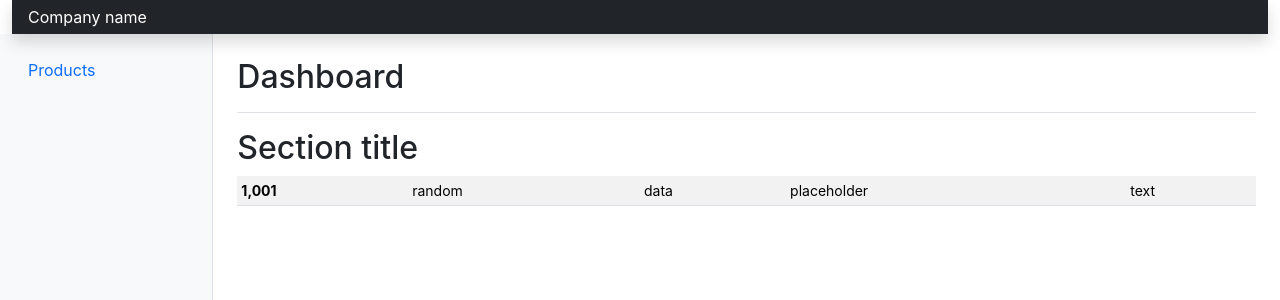
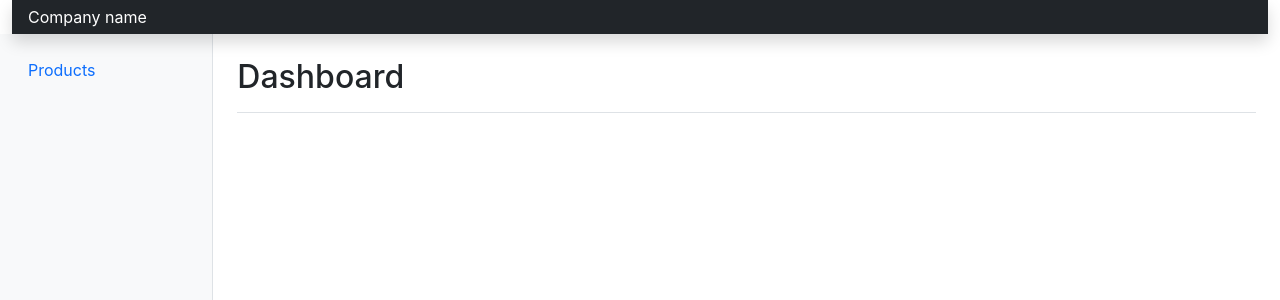
Before and after one commit to NourhanSaeed707/Product-Microservices-NestJS, a React (Create React App) app in the folder frontend/react-crud/: page / in a window 1280 px wide. Shown: the top 300 px of the page. Built offline with nearby package versions, Linux system fonts and the light colour scheme.

Commit message:
add routes of product

```diff
--- a/frontend/react-crud/src/App.tsx
+++ b/frontend/react-crud/src/App.tsx
@@ -2,6 +2,7 @@ import React from 'react';
 import Nav from './components/Nav';
 import Menu from './components/Menu';
 import Products from './admin/Products';
+import {Route, Routes} from 'react-router-dom';
 
 function App() {
   return (
@@ -17,8 +18,9 @@ function App() {
           <div className="d-flex justify-content-between flex-wrap flex-md-nowrap align-items-center pb-2 mb-3 border-bottom">
             <h1 className="h2">Dashboard</h1>
           </div>
-
-          <Products />
+          <Routes>
+            <Route path="/admin/products" element={<Products />} />
+          </Routes>
         </main>
       </div>
     </div>
--- a/frontend/react-crud/src/index.tsx
+++ b/frontend/react-crud/src/index.tsx
@@ -2,6 +2,7 @@ import React from 'react';
 import ReactDOM from 'react-dom/client';
 import './index.css';
 import App from './App';
+import { BrowserRouter } from 'react-router-dom';
 import reportWebVitals from './reportWebVitals';
 
 const root = ReactDOM.createRoot(
@@ -9,7 +10,9 @@ const root = ReactDOM.createRoot(
 );
 root.render(
   <React.StrictMode>
-    <App />
+    <BrowserRouter>
+      <App />
+    </BrowserRouter>
   </React.StrictMode>
 );
 
```
